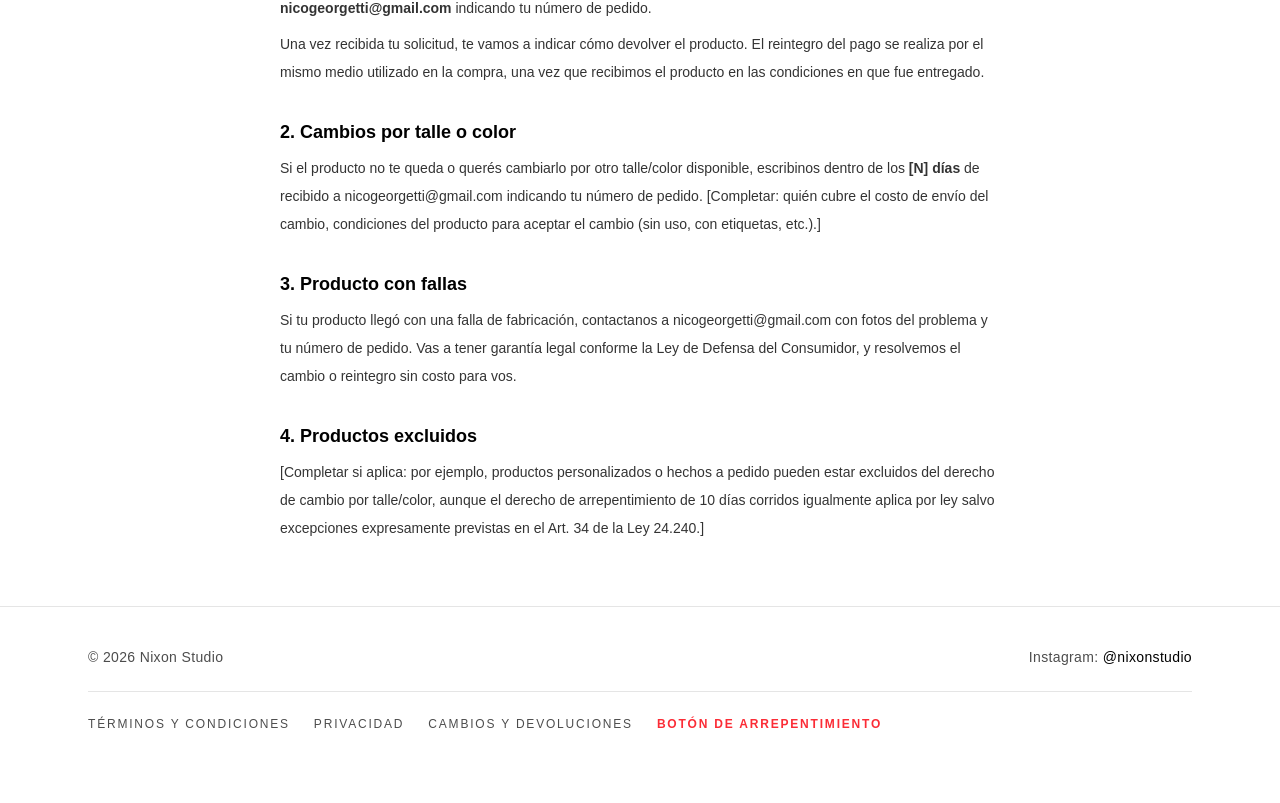
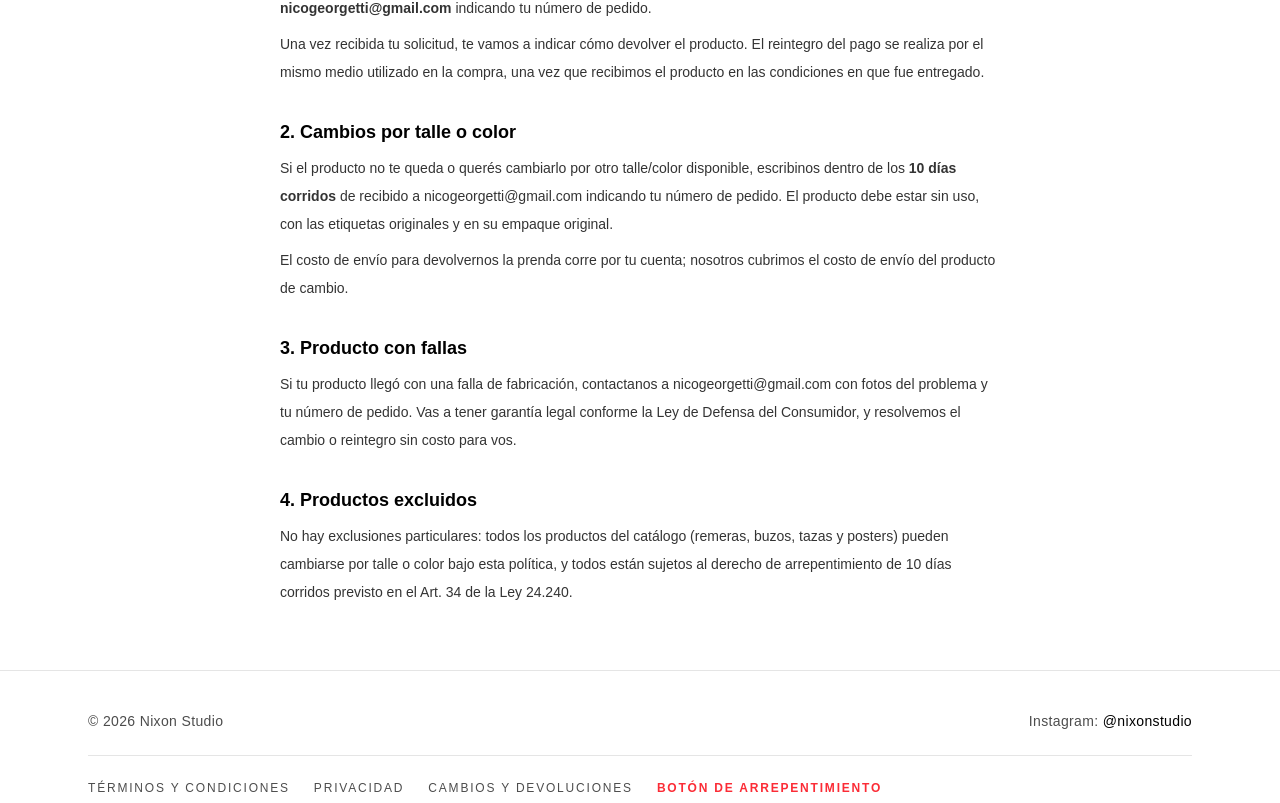
Before and after one commit to Giorgo123/nixon-ecommerce, a Next.js app: page /cambios-y-devoluciones in a window 1280 px wide. Shown: the part 673-1476 px from the top of the page. Before the commit the page ends 1445 px from the top, so only its background shows below. Built offline with nearby package versions, Linux system fonts and the light colour scheme; no server answers.

Commit message:
Fill in exchange policy details and replace broken Sharingan image with a placeholder

```diff
--- a/src/app/cambios-y-devoluciones/page.tsx
+++ b/src/app/cambios-y-devoluciones/page.tsx
@@ -62,9 +62,13 @@ export default function CambiosYDevolucionesPage() {
           <h2 className="text-lg font-semibold text-black dark:text-white">2. Cambios por talle o color</h2>
           <p className="mt-2">
             Si el producto no te queda o querés cambiarlo por otro talle/color disponible, escribinos
-            dentro de los <strong>[N] días</strong> de recibido a {CONTACT_EMAIL} indicando tu
-            número de pedido. [Completar: quién cubre el costo de envío del cambio, condiciones del
-            producto para aceptar el cambio (sin uso, con etiquetas, etc.).]
+            dentro de los <strong>10 días corridos</strong> de recibido a {CONTACT_EMAIL} indicando tu
+            número de pedido. El producto debe estar sin uso, con las etiquetas originales y en su
+            empaque original.
+          </p>
+          <p className="mt-2">
+            El costo de envío para devolvernos la prenda corre por tu cuenta; nosotros cubrimos el
+            costo de envío del producto de cambio.
           </p>
         </section>
 
@@ -80,10 +84,10 @@ export default function CambiosYDevolucionesPage() {
         <section>
           <h2 className="text-lg font-semibold text-black dark:text-white">4. Productos excluidos</h2>
           <p className="mt-2">
-            [Completar si aplica: por ejemplo, productos personalizados o hechos a pedido pueden
-            estar excluidos del derecho de cambio por talle/color, aunque el derecho de
-            arrepentimiento de 10 días corridos igualmente aplica por ley salvo excepciones
-            expresamente previstas en el Art. 34 de la Ley 24.240.]
+            No hay exclusiones particulares: todos los productos del catálogo (remeras, buzos,
+            tazas y posters) pueden cambiarse por talle o color bajo esta política, y todos están
+            sujetos al derecho de arrepentimiento de 10 días corridos previsto en el Art. 34 de la
+            Ley 24.240.
           </p>
         </section>
       </div>
```
Also changed, not shown: public/sharingan.png.
